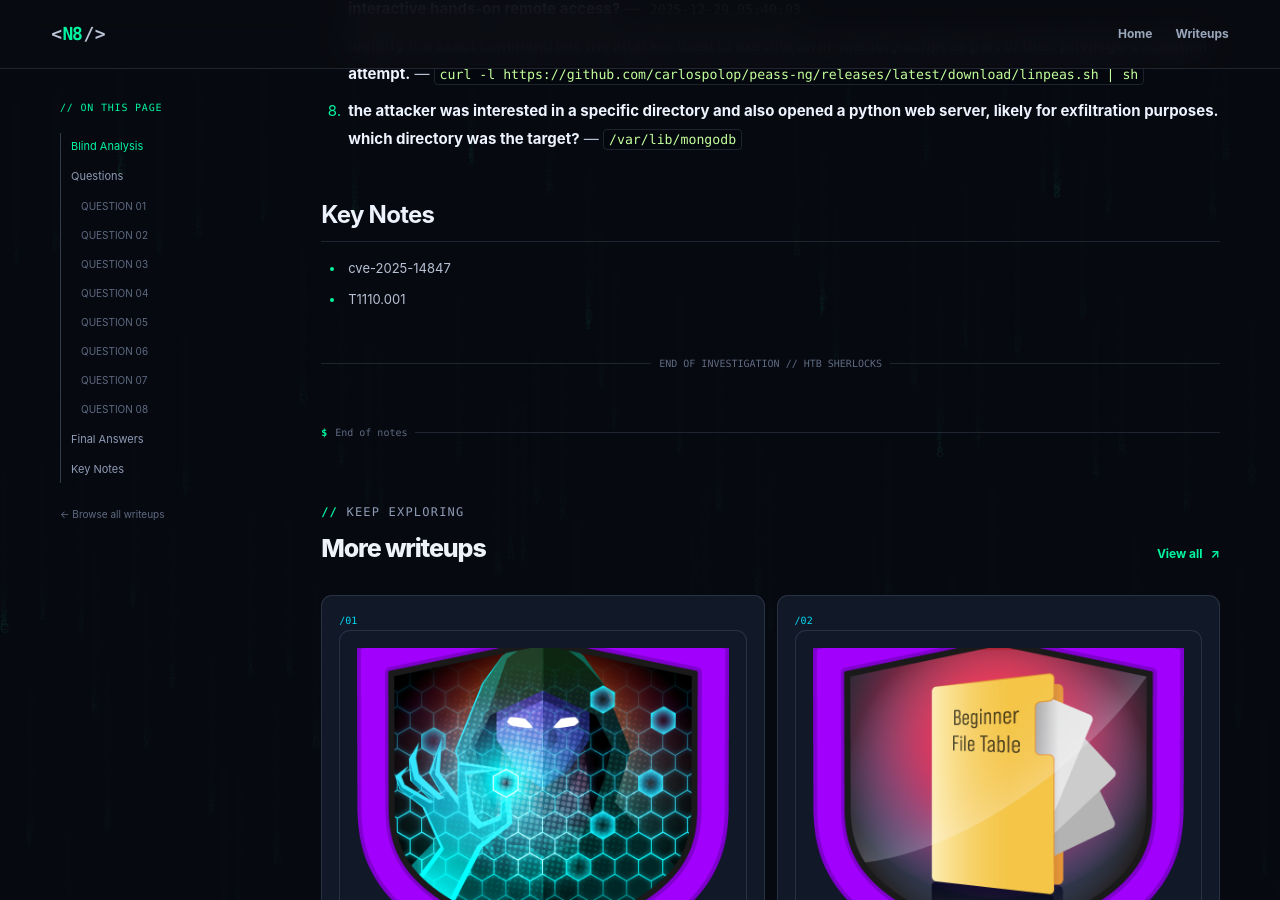
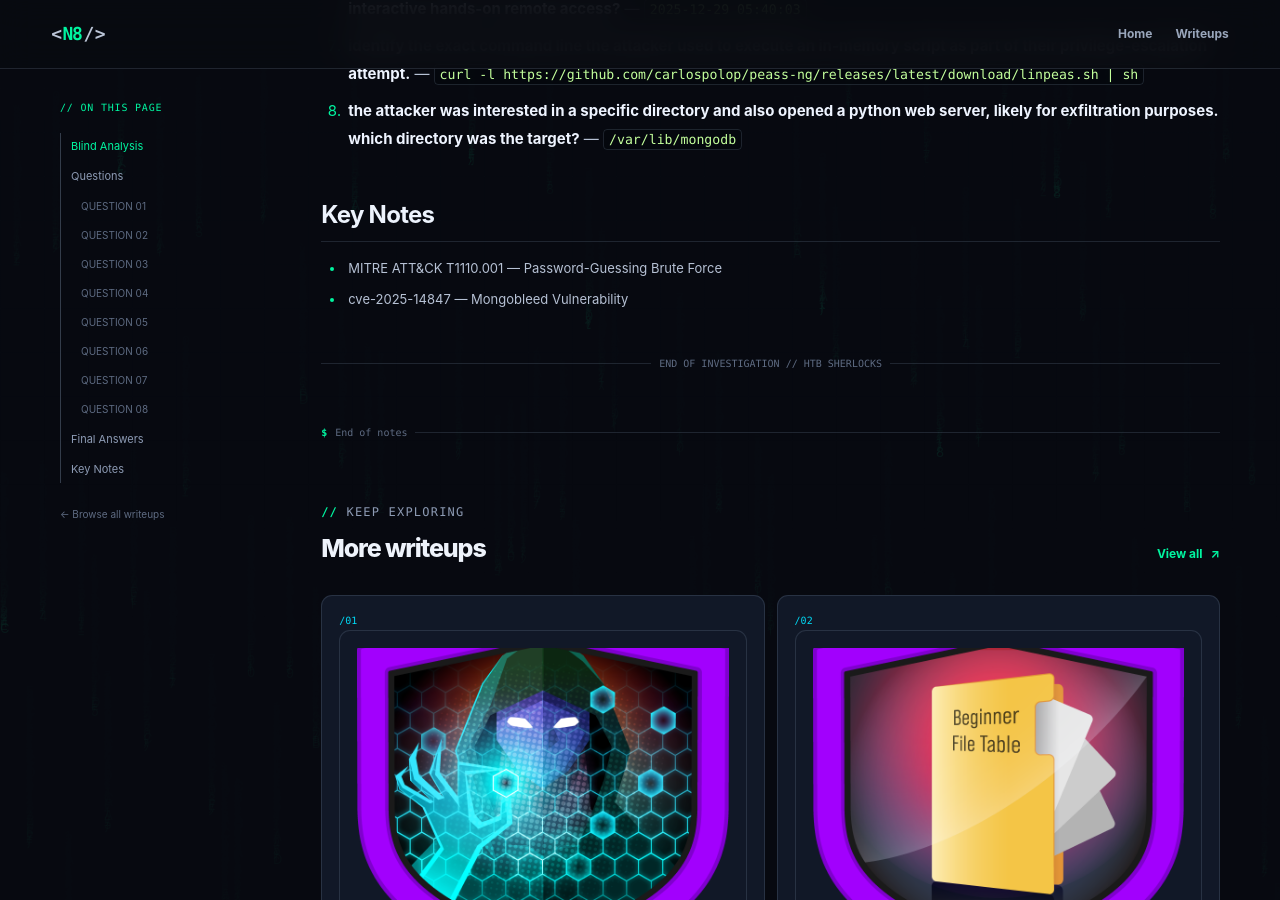
Before and after one commit to Ningen820/Ningen820.github.io, a Jekyll site: the page built from _writeups/mangobleed.md, in a window 1280 px wide and 900 px high, scrolled down 5653 px. Built offline with Jekyll 4.4.1, drawn with Linux system fonts in a browser that asks for light colours.

Commit message:
Update mangobleed.md

```diff
--- a/_writeups/mangobleed.md
+++ b/_writeups/mangobleed.md
@@ -6,7 +6,7 @@ category: "DFIR"
 difficulty: "Very Easy"
 platform: "HTB"
 reading_time: 12
-date: "2026-11-02 20:05:18 -05:00"
+date: "2026-11-02 20:12:18 -05:00"
 image: "/assets/images/writeups/mangobleed/mangobleed.png"
 descrption: "An in-depth investigation of the MangoBleed sherlock from HackTheBox (HTB)"
 
@@ -133,9 +133,9 @@ cards:
 #stuff
 notes:
   - |
-    cve-2025-14847
+    MITRE ATT&CK T1110.001 — Password-Guessing Brute Force
   - |
-    T1110.001
+    cve-2025-14847 — Mongobleed Vulnerability
 
 #stuff
 configure:
```
